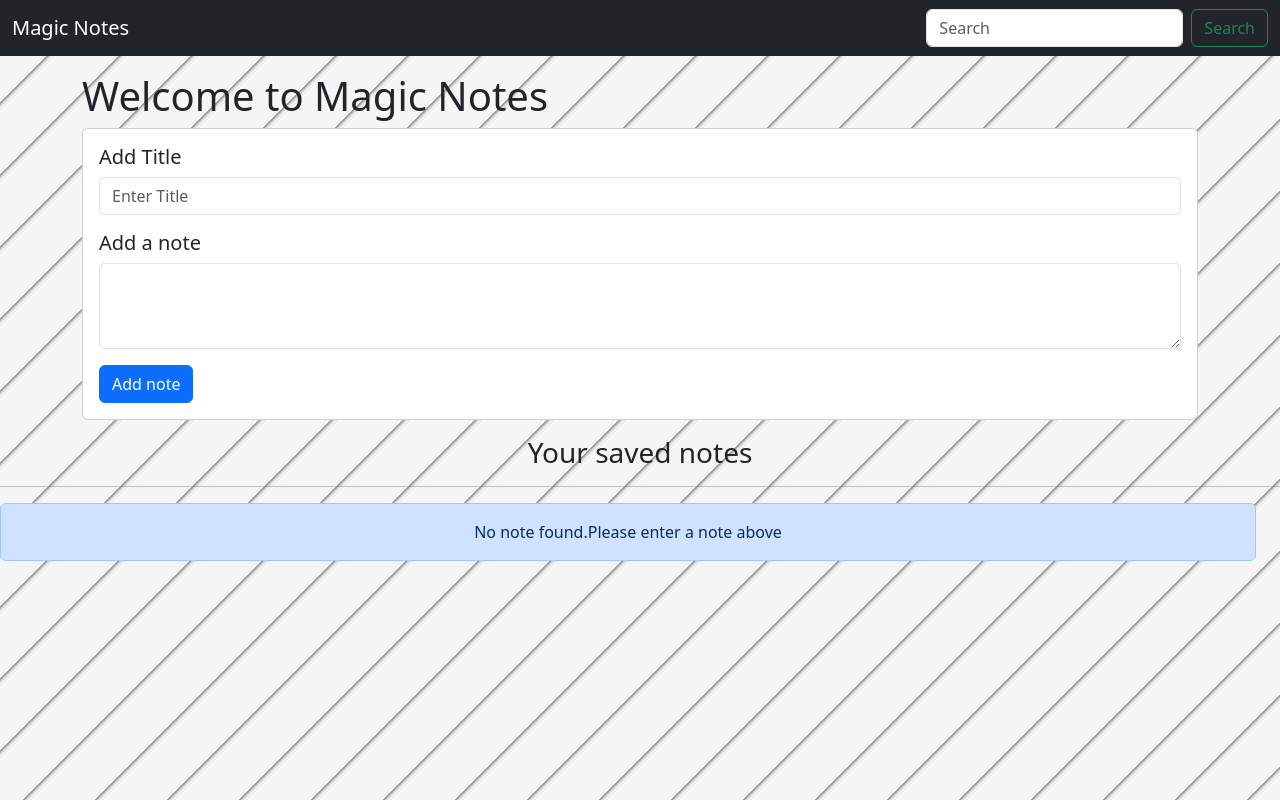
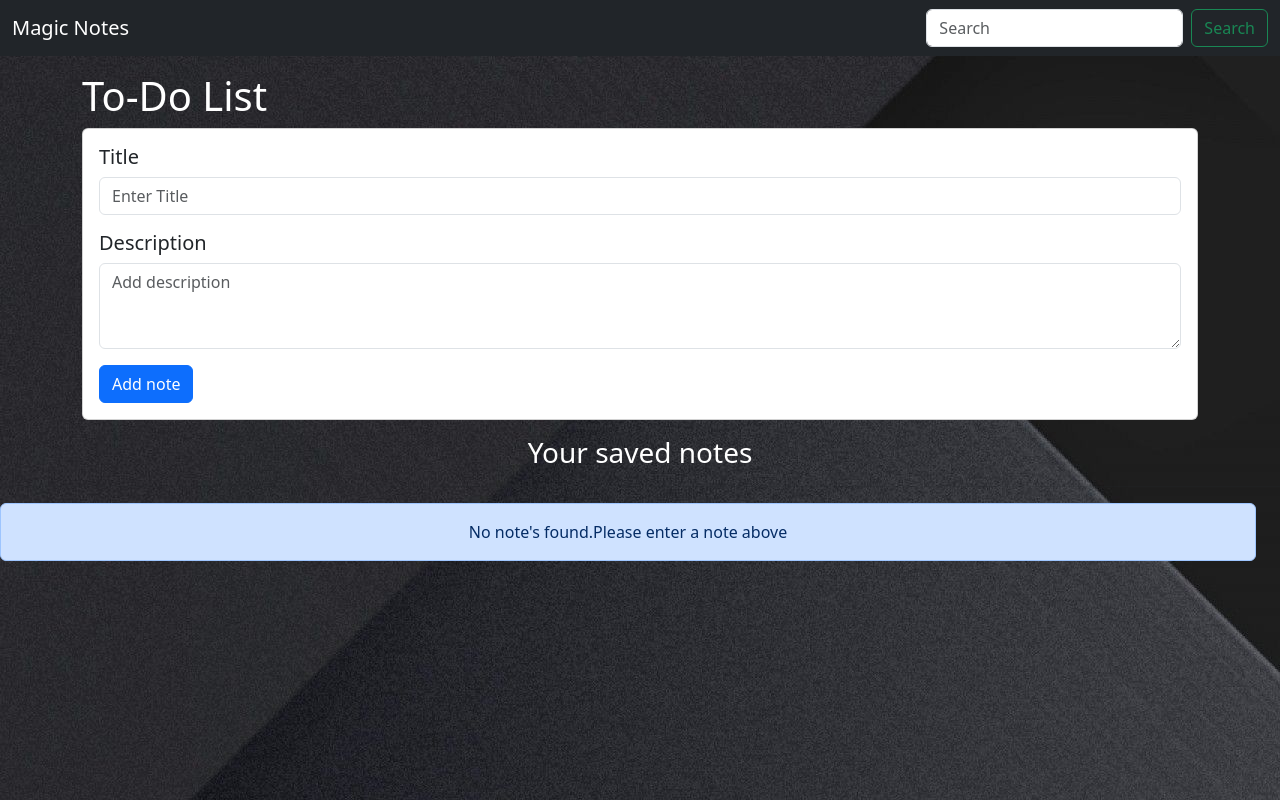
Before and after one commit to SahilSingh177/GDSC-WebDev01-todos, a plain HTML site: page index.html in a window 1280 px wide. Drawn offline with nearby package versions, Linux system fonts and the light colour scheme.

Commit message:
Adding new bg

```diff
--- a/app.js
+++ b/app.js
@@ -50,7 +50,7 @@ function showNotes() {
     notesElm.innerHTML = html;
   } else {
     notesElm.innerHTML = `<div class="alert alert-primary" role="alert style="width: 18rem;">
-        No note found.Please enter a note above
+        No note's found.Please enter a note above
       </div>`;
   }
 }
--- a/index.html
+++ b/index.html
@@ -32,7 +32,7 @@
     <link rel="manifest" href="/assets/site.webmanifest" />
   </head>
 
-  <body background="wallp4.webp">
+  <body background="bg.jpeg">
     <nav class="navbar navbar-expand-lg navbar-dark bg-dark">
       <div class="container-fluid">
         <a class="navbar-brand" href="#">Magic Notes</a>
@@ -70,11 +70,11 @@
       </div>
     </nav>
     <div class="container my-3">
-      <h1>Welcome to Magic Notes</h1>
+      <h1 class="text-white">To-Do List</h1>
       <div class="card">
         <div class="card-body">
           <div class="mb-3">
-            <h5 class="cardtitle">Add Title</h5>
+            <h5 class="cardtitle">Title</h5>
             <input
               type="text"
               class="form-control"
@@ -84,18 +84,18 @@
             />
           </div>
           <div class="mb-3">
-            <h5 class="card-title">Add a note</h5>
+            <h5 class="card-title" >Description</h5>
             <div class="form-group">
-              <textarea class="form-control" rows="3" id="addTxt"></textarea>
+              <textarea placeholder="Add description" class="form-control" rows="3" id="addTxt"></textarea>
             </div>
           </div>
-          <button class="btn btn-primary" id="addBtn">Add note</button>
+          <button class="btn btn-primary" id="addBtn" >Add note</button>
         </div>
       </div>
     </div>
     <!-- my-3 is used for margin -->
     <div class="text-center">
-      <h3>Your saved notes</h3>
+      <h3 class="text-white">Your saved notes</h3>
       <hr />
       <div id="notes" class="row container-fluid">
         <!-- row class helps to put the card in row and container-fluid allows it to have distance from the sides -->
```
Also changed, not shown: assets/about.txt (deleted), assets/android-chrome-192x192.png (deleted), assets/android-chrome-512x512.png (deleted), assets/apple-touch-icon.png (deleted), assets/favicon-16x16.png (deleted), assets/favicon-32x32.png (deleted), assets/favicon.ico (deleted), assets/site.webmanifest (deleted), bg.jpeg (added).
